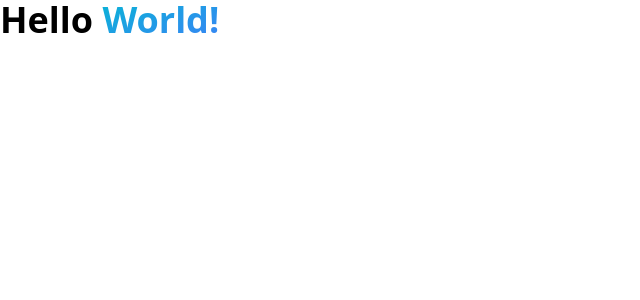
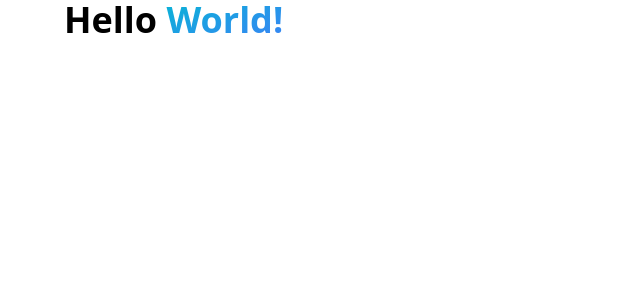
Before and after one commit to vcgtz/vcgtz.com, a Next.js app: page / in a window 1280 px wide. Shown: the top 300 px of the page, without its empty margins (0-640 px from the left). Built offline with nearby package versions, Linux system fonts and the light colour scheme.

Commit message:
Add a base layout for all the site

```diff
--- /dev/null
+++ b/src/components/Layout.tsx
@@ -0,0 +1,15 @@
+import React from 'react';
+
+type LayoutProps = {
+  children: React.ReactNode;
+};
+
+export default function Layout({ children }: LayoutProps) {
+  return (
+    <>
+      <div className="mx-auto max-w-7xl px-4 sm:px-6 lg:px-8">
+        <div className="mx-auto max-w-6xl">{ children }</div>
+      </div>
+    </>
+  );
+}
--- a/src/pages/_app.tsx
+++ b/src/pages/_app.tsx
@@ -1,6 +1,11 @@
-import '@/styles/globals.css'
-import type { AppProps } from 'next/app'
+import '@/styles/globals.css';
+import type { AppProps } from 'next/app';
+import Layout from '@/components/Layout';
 
 export default function App({ Component, pageProps }: AppProps) {
-  return <Component {...pageProps} />
+  return (
+    <Layout>
+      <Component {...pageProps} />
+    </Layout>
+  );
 }
--- a/src/pages/index.tsx
+++ b/src/pages/index.tsx
@@ -16,7 +16,6 @@ export default function Home() {
             World!
           </span>
         </h1>
-
       </main>
     </>
   )
```
